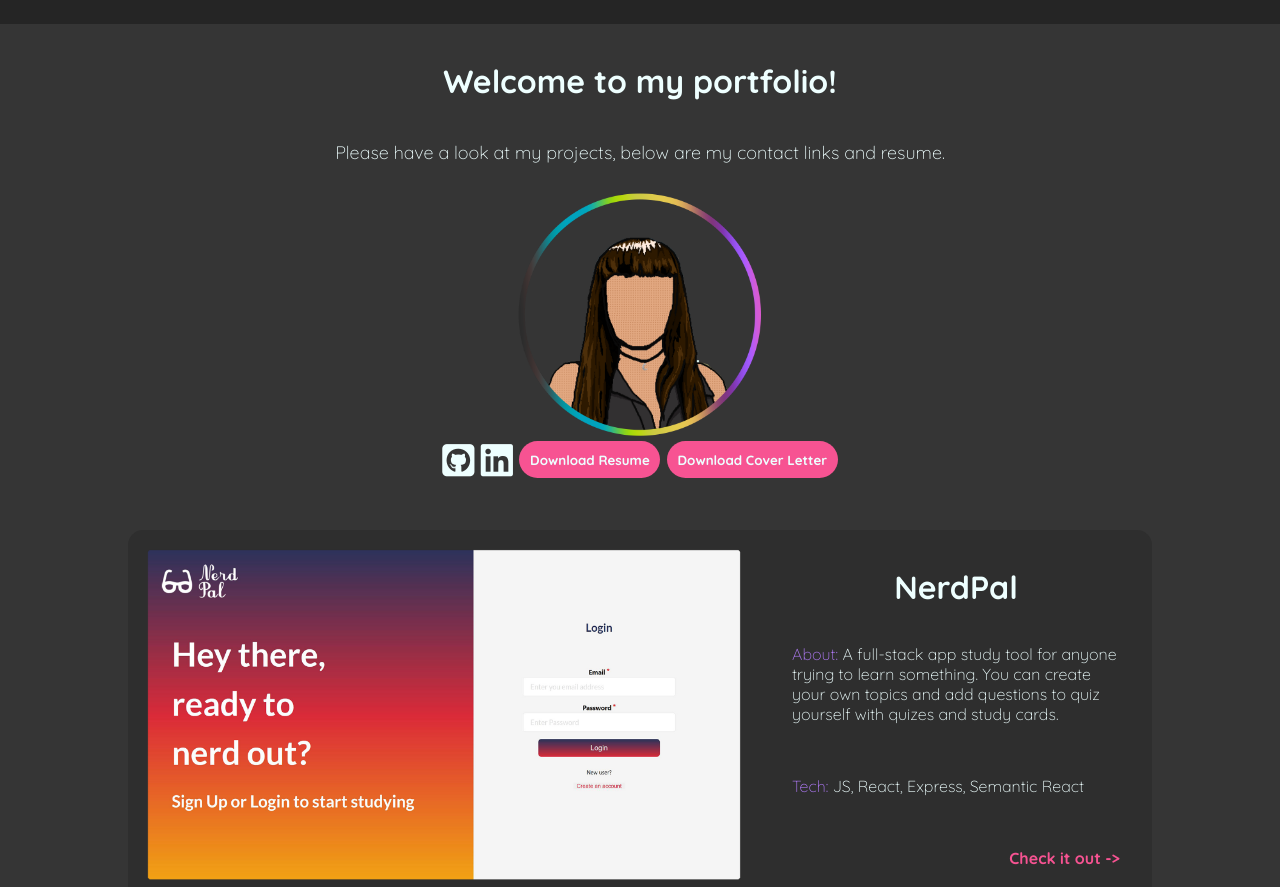
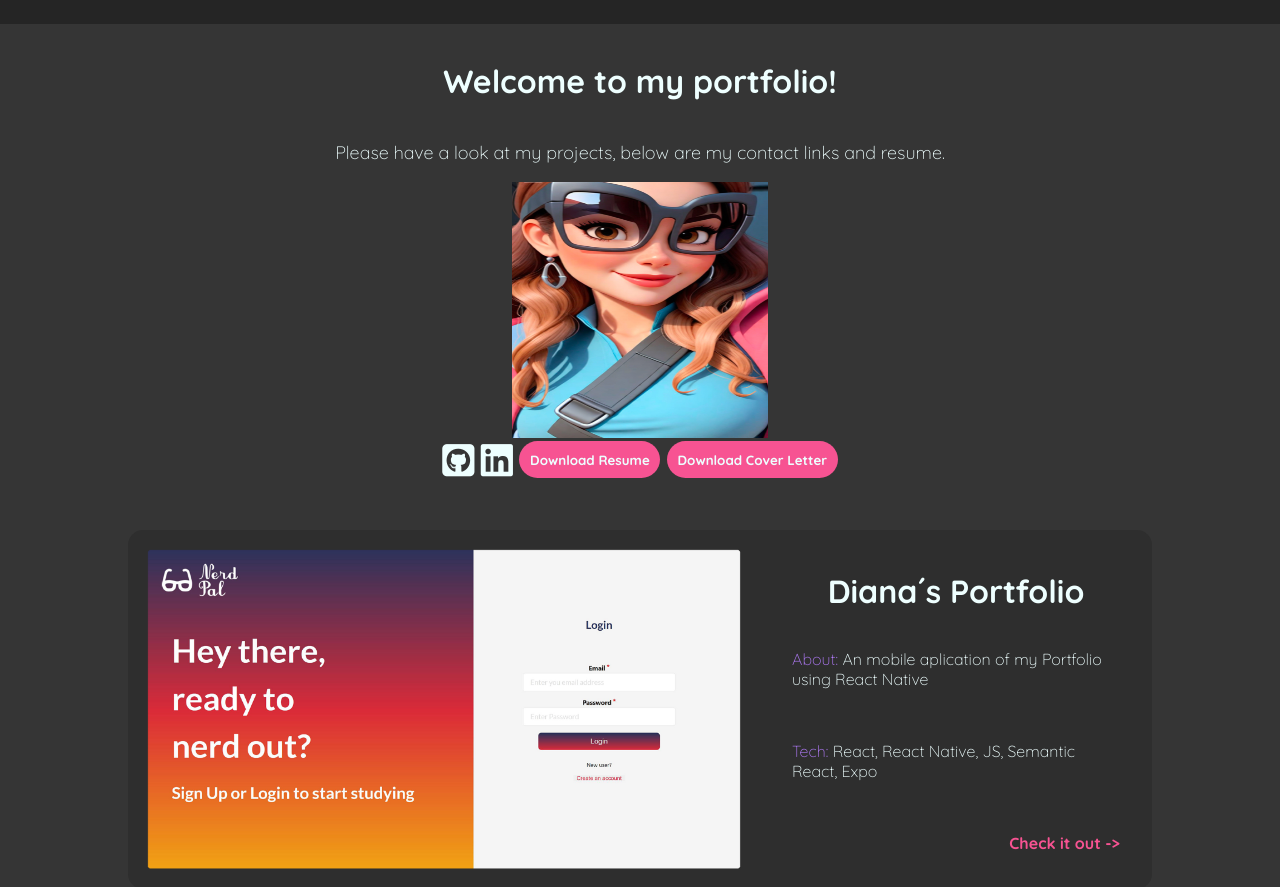
Before and after one commit to dianaguerra/dianaguerra.github.io, a plain HTML site: page index.html in a window 1280 px wide. Shown: the top 887 px of the page. Drawn offline with Linux system fonts and the light colour scheme.

Commit message:
adding image

```diff
--- a/index.html
+++ b/index.html
@@ -23,7 +23,7 @@
 				<div class="column topper">
 					<h1>Welcome to my portfolio!</h1>
 					<p>Please have a look at my projects, below are my contact links and resume. </p>
-					<img class="avatar" src="../assets/JessNoFace.png" alt="Avatar" />
+					<img class="avatar" src="../assets/mecartoon.jpg" alt="Avatar" />
 					<div class="contact-links">
 						<a href="https://github.com/dianaguerra" target="_blank"
 							><i class="fab fa-github-square social-media"></i
@@ -47,19 +47,17 @@
 				<div class="project-card">
 					<img src="./assets/nerdpal.png" alt="nerdpal app img" />
 					<div class="app-description">
-						<h1 class="app-h">NerdPal</h1>
+						<h1 class="app-h">Diana´s Portfolio</h1>
 						<div class="app-sub-desc">
 							<span class="app-sub-h">About: </span>
 							<span class="desc">
-								A full-stack app study tool for anyone trying to learn something. You
-								can create your own topics and add questions to quiz yourself with
-								quizes and study cards.
+								An mobile aplication of my Portfolio using React Native
 							</span>
 						</div>
 						<br />
 						<div class="app-sub-desc">
 							<span class="app-sub-h">Tech: </span>
-							<span class="desc">JS, React, Express, Semantic React</span>
+							<span class="desc">React, React Native, JS, Semantic React, Expo</span>
 						</div>
 						<br />
 
```
Also changed, not shown: assets/mecartoon.jpg (added).
